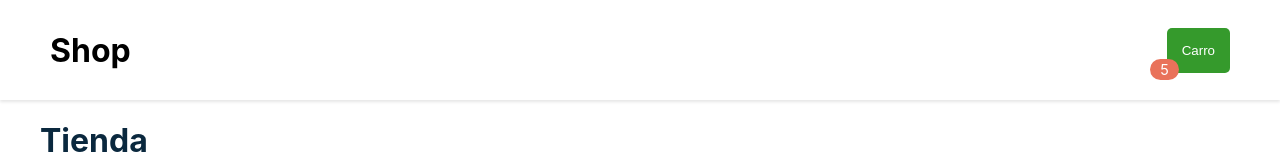
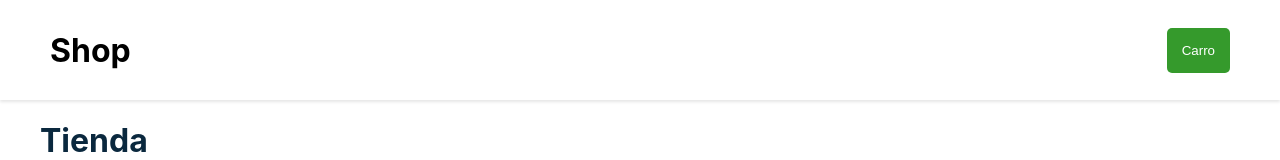
Before and after one commit to GuillermoAldana/app-shop, a React (Create React App) app: page / in a window 1280 px wide. Shown: the top 160 px of the page. Built offline with nearby package versions, Linux system fonts and the light colour scheme.

Commit message:
Adding addCart function to Carrito Class component and adding state to cart

```diff
--- a/src/App.js
+++ b/src/App.js
@@ -11,16 +11,37 @@ class App extends Component {
       { name: 'Tomate', price: 1500, img: '/productos/tomate.jpg' },
       { name: 'Arbejas', price: 1200, img: '/productos/Arbejas.jpg' },
       { name: 'Lechuga', price: 1800, img: '/productos/lechuga.jpg' },
-    ]
+    ],
+    carrito: [],
+  }
+  addCartList = (producto) => {
+    const {carrito} = this.state;
+    if(carrito.find(item => item.name === producto.name))
+    {
+      const newCarrito = carrito.map(x => x.name === producto.name ?
+        ({
+        ...x,
+        cantidad: x.cantidad +1 })
+        :
+        x)
+        return this.setState({carrito: newCarrito})
+    }
+    return this.setState({
+      carrito: this.state.carrito.concat({
+        ...producto,
+        cantidad: 1,
+      })
+    });
+
   }
   render() {
     return (
       <div>
-        <NavBar />
+        <NavBar carrito={this.state.carrito}/>
         <Layout>
           <Title />
           <Productos
-            addCart={() => console.log('wait product')}
+            addCart={this.addCartList}
             productos={this.state.productos}
           />
         </Layout>
--- a/src/components/Layout/BubbleAlert.jsx
+++ b/src/components/Layout/BubbleAlert.jsx
@@ -11,10 +11,15 @@ const styles = {
     }
 }
 class BubbleAlert extends Component {
+    getNumberNotification(number) {
+        if(!number) {return ''};
+        return number > 9  ? '9+' : number;
+    }
     render(){
+        const {value} = this.props;
         return(
             <span style={styles.bubbleAlert}>
-                5
+                {this.getNumberNotification(value)}
             </span>
         )
     }
--- a/src/components/Layout/Carrito.jsx
+++ b/src/components/Layout/Carrito.jsx
@@ -17,10 +17,12 @@ const styles = {
 }
 class Carrito extends Component {
     render(){
+        const {carrito} = this.props;
+        const cantidad = carrito.reduce((acc, element) => acc + element.cantidad, 0);
         return(
             <div>
                 <span style={styles.bubble}>
-                    <BubbleAlert />
+                    {cantidad !== 0 ? <BubbleAlert value={cantidad}/> : null}
                 </span>
                 <button style={styles.carrito}>
                     Carro
--- a/src/components/Nav/NavBar.jsx
+++ b/src/components/Nav/NavBar.jsx
@@ -16,10 +16,11 @@ const styles = {
 class NavBar extends Component {
 
     render() {
+        const {carrito} = this.props;
         return(
             <nav style={styles.navBar}>
                 <Logo />
-                <Carrito />
+                <Carrito carrito={carrito}/>
             </nav>
         )
     }
```
